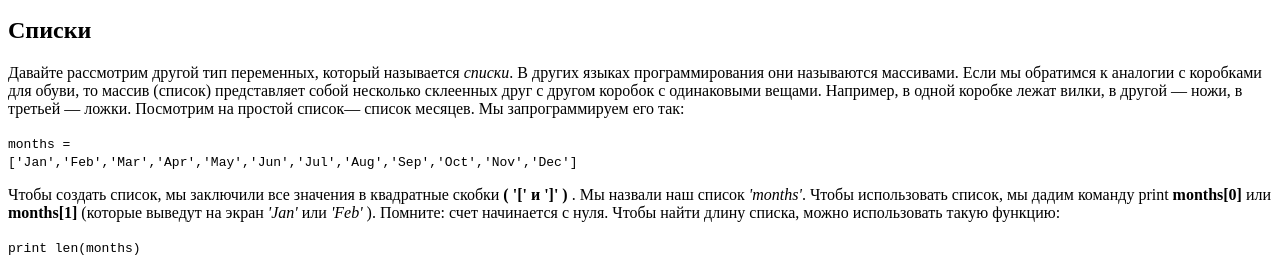
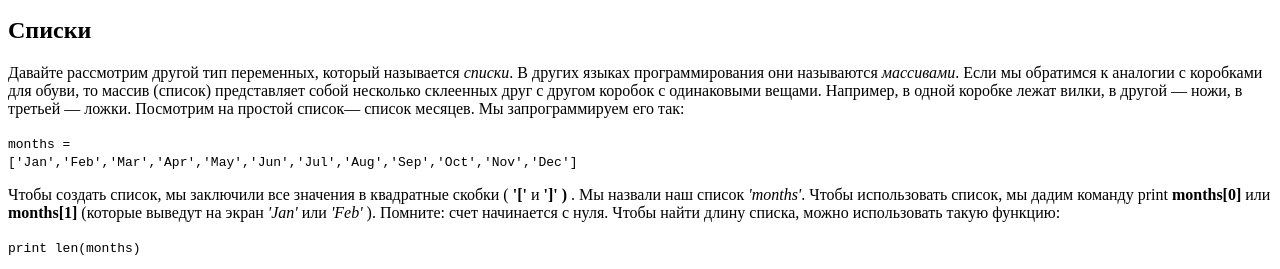
Before and after one commit to KseniaTsvetochek/Kseniya_Tsvetkovskaya, a plain HTML site: page 01_HTML/base/index2.html in a window 1280 px wide. Shown: the part 342-611 px from the top of the page. Drawn offline with Linux system fonts and the light colour scheme.

Commit message:
add file 2

```diff
--- a/01_HTML/base/index2.html
+++ b/01_HTML/base/index2.html
@@ -33,7 +33,7 @@
 
     <h2>Списки</h2>
     <p>Давайте рассмотрим другой тип переменных, который называется <cite> списки</cite>. В других
-        языках программирования они называются массивами. Если мы обратимся к аналогии с
+        языках программирования они называются <cite> массивами</cite>. Если мы обратимся к аналогии с
         коробками для обуви, то массив (список) представляет собой несколько склеенных друг с
         другом коробок с одинаковыми вещами. Например, в одной коробке лежат вилки, в
         другой — ножи, в третьей — ложки. Посмотрим на простой список— список месяцев. Мы
@@ -43,7 +43,7 @@
                 ['Jan','Feb','Mar','Apr','May','Jun','Jul','Aug','Sep','Oct','Nov','Dec']
             </code>
 
-    <p>Чтобы создать список, мы заключили все значения в квадратные скобки <b> ( '[' и ']' ) </b>. Мы
+    <p>Чтобы создать список, мы заключили все значения в квадратные скобки  ( <b>'['</b> и <b> ']' ) </b>. Мы
         назвали наш список <cite>'months'</cite>. Чтобы использовать список, мы дадим команду print
         <b> months[0]</b> или <b> months[1]</b> (которые выведут на экран <cite> 'Jan'</cite> или <cite> 'Feb' </cite>).
         Помните: счет
```
